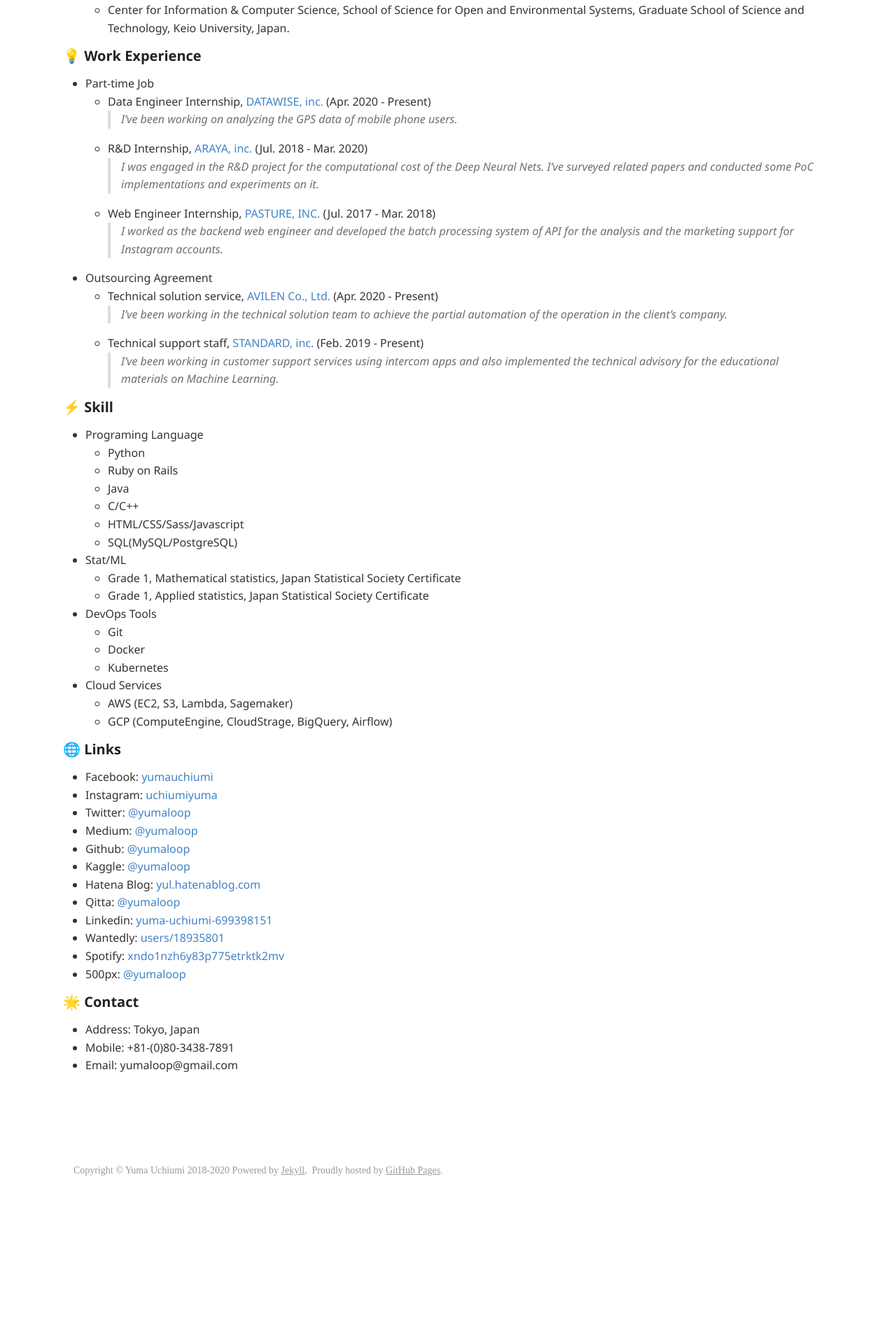
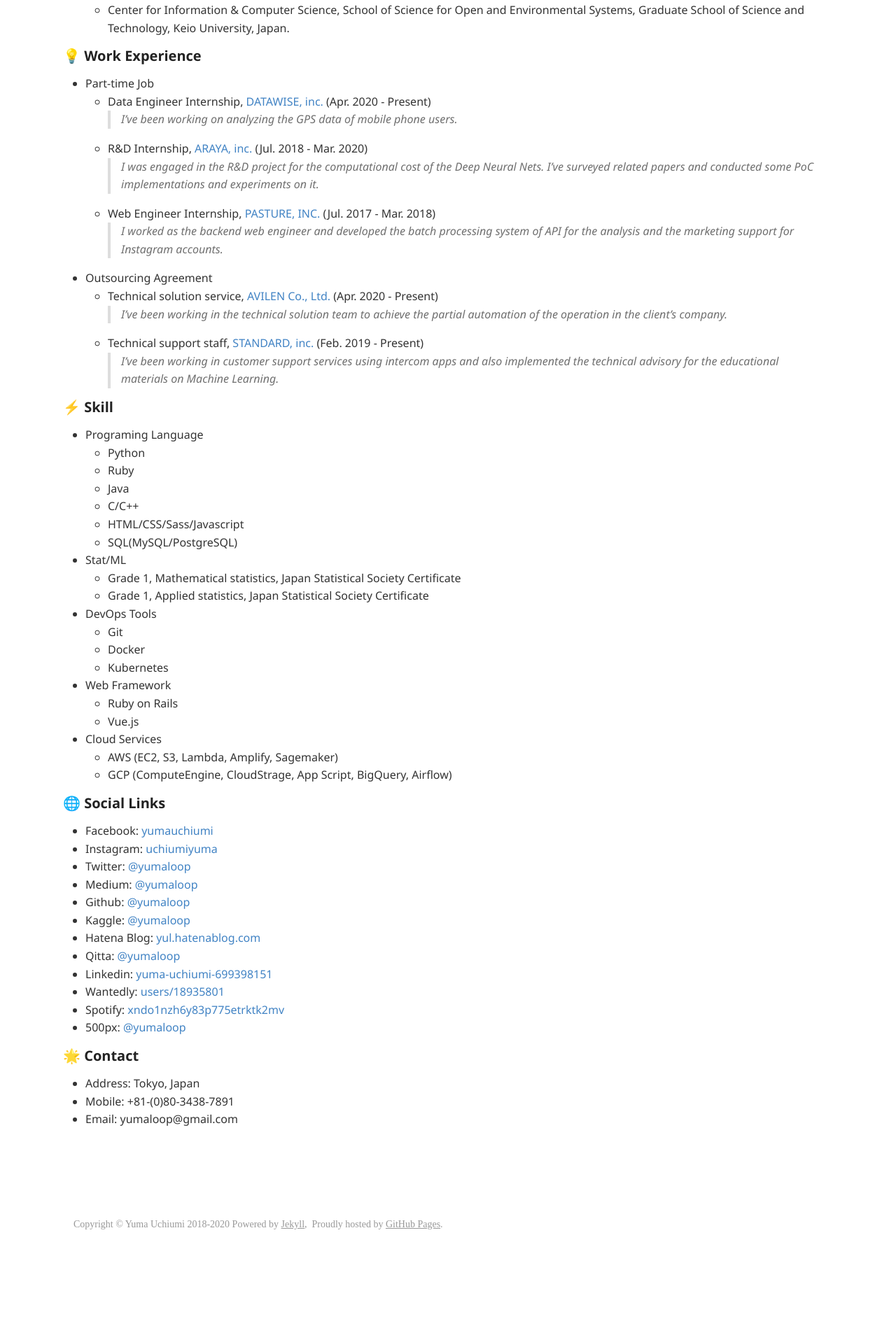
Before and after one commit to yumaloop/old-jekyll-blog-site, a Jekyll site: the page built from about.md, in a window 1280 px wide. Shown: the part 744-2649 px from the top of the page at 70% size. Built offline with Jekyll 4.4.1, drawn with Linux system fonts in a browser that asks for light colours; comment, search, counter and statistics services are not loaded; before the commit the page ends 2572 px from its top, so only the background shows below that.

Commit message:
update about.md

```diff
--- a/_includes/head.html
+++ b/_includes/head.html
@@ -1,13 +1,17 @@
-<!-- haed -->
+<!-- head -->
 <head>
+    <!-- meta -->
     <meta charset="utf-8">
     <meta name="viewport" content="width=device-width, initial-scale=1.0">
     <title>Yuma Uchiumi</title>
+    <!-- images -->
     <link rel="icon" href="{{"/assets/img/favicon-32x32.png" | relative_url }}">
+    <!-- css -->
     <link rel="stylesheet" href="{{"/assets/css/foundation.min.css" | relative_url }}">
     <link rel="stylesheet" href="{{"/assets/css/docs.css" | relative_url }}">
     <link rel="stylesheet" href="{{"/assets/css/clean-blog.min.css" | relative_url }}">
     <link rel="stylesheet" href="{{"/assets/highlightjs/styles/github.css" | relative_url }}" media="screen, projection" type="text/css">
+    <!-- script -->
     <script src="{{"/assets/js/vendor/modernizr.js" | relative_url }}"></script>
     <script src="{{"/assets/js/vendor/jquery.js" | relative_url }}"></script>
     <script src="{{"/assets/highlightjs/highlight.pack.js" | relative_url }}"></script>
--- a/about.md
+++ b/about.md
@@ -41,27 +41,31 @@
 #### &#x26a1; Skill
 
 * Programing Language
-   * Python
-   * Ruby on Rails
-   * Java
-   * C/C++
-   * HTML/CSS/Sass/Javascript
-   * SQL(MySQL/PostgreSQL)
+    * Python
+    * Ruby
+    * Java
+    * C/C++
+    * HTML/CSS/Sass/Javascript
+    * SQL(MySQL/PostgreSQL)
 
 * Stat/ML
-   * Grade 1, Mathematical statistics, Japan Statistical Society Certificate
-   * Grade 1, Applied statistics, Japan Statistical Society Certificate
+    * Grade 1, Mathematical statistics, Japan Statistical Society Certificate
+    * Grade 1, Applied statistics, Japan Statistical Society Certificate
 
 * DevOps Tools
-   * Git
-   * Docker
-   * Kubernetes
+    * Git
+    * Docker
+    * Kubernetes
+
+* Web Framework
+    * Ruby on Rails
+    * Vue.js
 
 * Cloud Services
-   * AWS (EC2, S3, Lambda, Sagemaker)
-   * GCP (ComputeEngine, CloudStrage, BigQuery, Airflow)
+    * AWS (EC2, S3, Lambda, Amplify, Sagemaker)
+    * GCP (ComputeEngine, CloudStrage, App Script, BigQuery, Airflow)
 
-#### &#x1f310; Links
+#### &#x1f310; Social Links
 
 * Facebook: [yumauchiumi](https://www.facebook.com/yumauchiumi)
 * Instagram: [uchiumiyuma](https://www.instagram.com/uchiumiyuma)
```
Also changed, not shown: _includes/navbar.html (indentation only), assets/css/tmp/foundation.css (renamed from assets/css/foundation.css), assets/css/tmp/normalize.css (renamed from assets/css/normalize.css).
